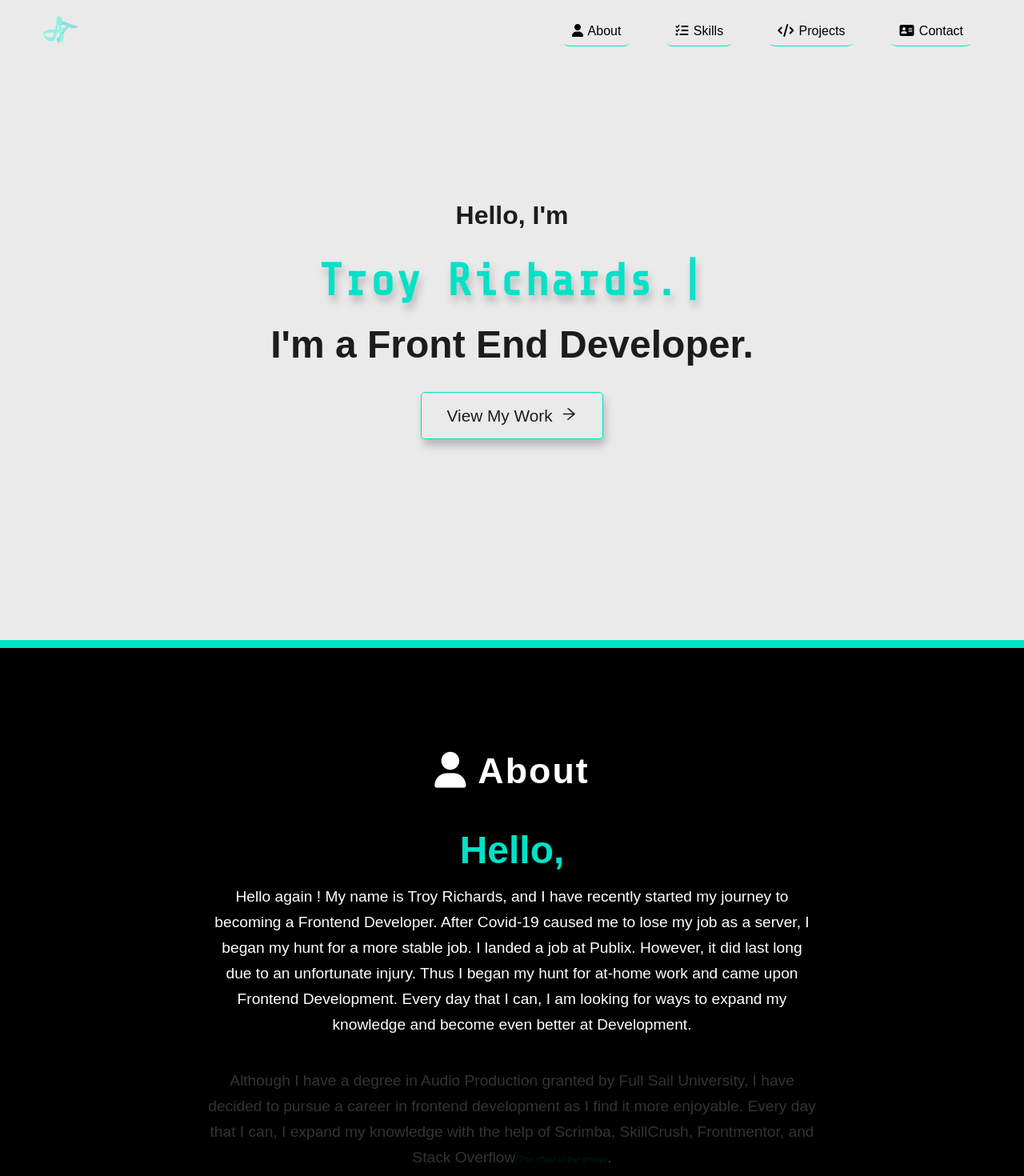
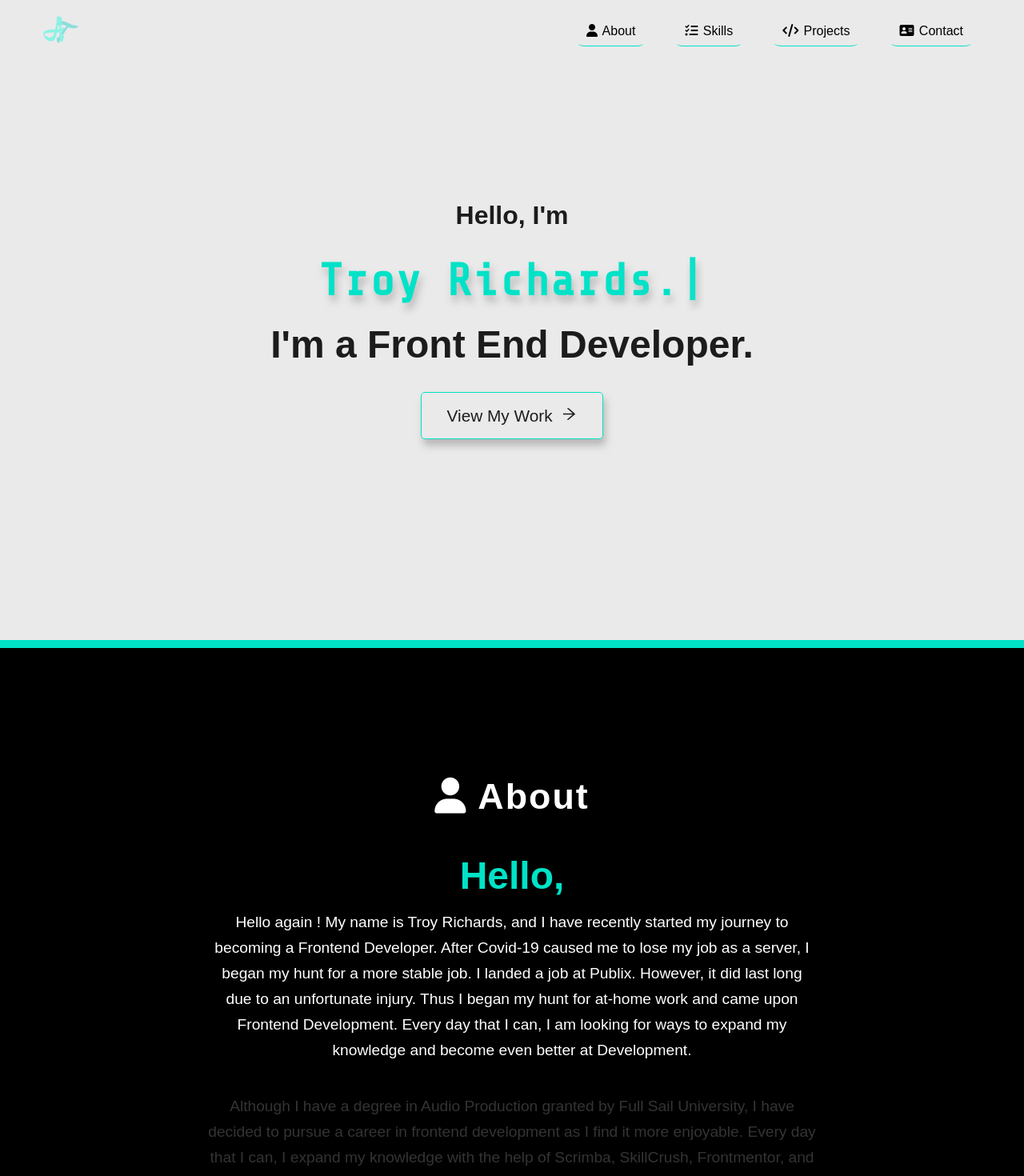
Before and after one commit to TroyRichardsDA/Portfolio-React-Revamp, a React (Create React App) app: page / in a window 1280 px wide. Shown: the top 1470 px of the page at 80% size. Built offline with nearby package versions, Linux system fonts and the light colour scheme.

Commit message:
About padding edited/ Navbar Fixed

```diff
--- a/src/Components/About/AboutStyles.js
+++ b/src/Components/About/AboutStyles.js
@@ -6,6 +6,7 @@ export const Container = styled.section`
   background-color: var(--thrid-BG);
   padding: var(--containerPadding);
   min-height: 100vh;
+  padding-top: 10rem;
 
   border-top: 10px solid var(--highlightColor);
 `;
@@ -68,7 +69,7 @@ export const Text = styled.p`
   color: white;
   transition: 0.3s;
 
-  cur &:hover {
+  &:hover {
     opacity: 1 !important;
   }
 `;
--- a/src/Components/Navbar/Nav.js
+++ b/src/Components/Navbar/Nav.js
@@ -1,4 +1,4 @@
-import { useCallback, useState } from "react";
+import { useCallback, useState, useEffect } from "react";
 import {
   CloseBtn,
   Container,
@@ -22,10 +22,11 @@ function Nav({ logo }) {
   }
   function close() {
     document.getElementById("dd-content").style.cssText = `
-    transition: all 1s ease-in-out;
+    width: -100px;
     `;
   }
 
+  /* Nav BG Colors */
   const white = {
     backgroundColor: "rgba( 255, 255, 255, 48%)",
     height: "50px",
@@ -39,9 +40,12 @@ function Nav({ logo }) {
     } else {
       setColorChange(false);
     }
-  });
+  }, []);
 
-  window.addEventListener("scroll", changeNavbarColor);
+  useEffect(() => {
+    document.addEventListener("scroll", changeNavbarColor, { passive: true });
+    return () => document.removeEventListener("scroll", changeNavbarColor);
+  }, [changeNavbarColor]);
 
   return (
     <Container style={!colorChange ? trans : white} id="nava">
--- a/src/Components/Navbar/NavStyles.js
+++ b/src/Components/Navbar/NavStyles.js
@@ -7,9 +7,7 @@ export const Container = styled.nav`
   top: 0;
   left: 0;
 
-  z-index: 2;
-
-  transition: 0.7s;
+  z-index: 10;
 
   backdrop-filter: blur(4px);
   -webkit-backdrop-filter: blur(4px);
@@ -71,10 +69,11 @@ export const DropdownContent = styled.div`
   top: 0;
 
   background-color: rgb(5, 5, 5);
+  transition: 0s;
 
   ${tablet({
     position: "relative",
-    transition: "unset",
+    transition: "0s",
     display: "block",
     backgroundColor: "unset",
     height: "unset",
@@ -90,7 +89,7 @@ export const NavList = styled.ul`
   text-align: center;
 
   ${tablet({
-    gap: "1rem",
+    gap: "10px",
     flexDirection: "row",
     backgroundColor: "unset",
   })}
@@ -130,7 +129,7 @@ export const NavItem = styled.li`
 
 export const Link = styled.a`
   transition: all 0.5s;
-  padding: 10px 10px;
+  padding: 30px 10px;
   border-bottom: 1px solid var(--highlightColor);
   border-radius: 10%;
 
@@ -146,6 +145,7 @@ export const Link = styled.a`
   }
 
   ${tablet({
+    padding: "10px 10px",
     color: "black",
   })}
 `;
--- a/src/Components/Skills/Skills.js
+++ b/src/Components/Skills/Skills.js
@@ -21,7 +21,7 @@ export default function Skills() {
           <i className="header-icon fas fa-tasks"></i> Skills
         </Header>
 
-        <Marquee duration={8000} pauseOnHover={true}>
+        <Marquee duration={11000} pauseOnHover={true}>
           <DevSkill>
             <i className="fab fa-html5"></i> HTML{" "}
             <i className="fab fa-html5"></i>
--- a/src/Components/Skills/SkillsStyles.js
+++ b/src/Components/Skills/SkillsStyles.js
@@ -3,8 +3,9 @@ import { motion } from "framer-motion";
 
 export const Container = styled.section`
   background-color: var(--main-BG);
-  max-height: max-content;
   padding: var(--containerPadding);
+
+  min-height: 100vh;
 `;
 
 export const Wrapper = styled(motion.div)`
--- a/src/index.css
+++ b/src/index.css
@@ -39,6 +39,7 @@ body::-webkit-scrollbar {
   width: 8px;
   border: .01px solid rgba(0, 247, 214, 0.291);
   border-radius: 5px;
+  background-color: var(--main-BG);
 }
 
 body::-webkit-scrollbar-thumb {
```
